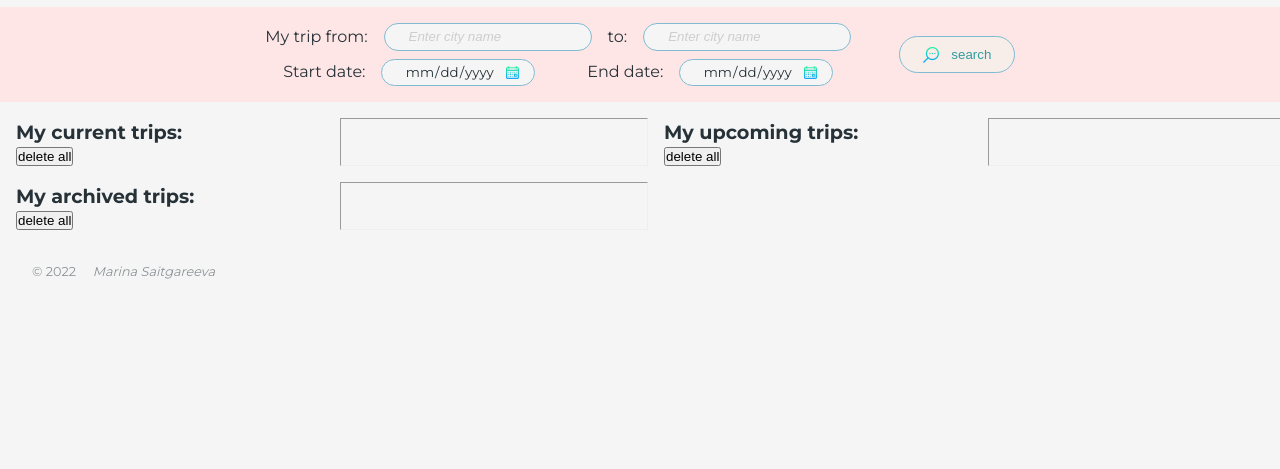
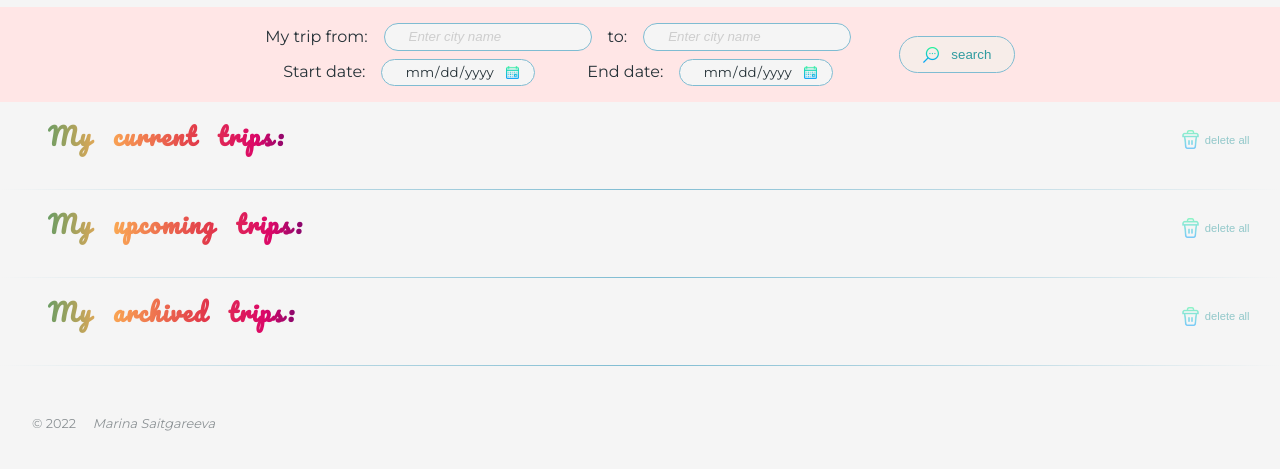
Before and after one commit to MarinaSaitgareeva/Udacity-Travel-App, a website built with webpack: page src/client/views/index.html in a window 1280 px wide. Shown: the part 151-620 px from the top of the page. Built offline with nearby package versions, Linux system fonts and the light colour scheme.

Commit message:
style containers for saved trips based on status

```diff
--- a/src/client/styles/saved-trips.scss
+++ b/src/client/styles/saved-trips.scss
@@ -1,6 +1,87 @@
 @use 'variables';
 
 #saved-trips {
+  padding: 1rem;
+
+  .separate-line {
+    border: 0;
+    height: 1px;
+    background-image: linear-gradient(to right, $white-smoke, #7FBCD2, $white-smoke);
+
+    margin: 1rem -1rem;
+  }
+
+  #current,
+  #upcoming,
+  #archived {
+    display: grid;
+    grid-template-columns: repeat(2, 1fr);
+    gap: 0.7rem;
+
+    .title {
+      font-family: $title-font-family;
+      letter-spacing: 0.1rem;
+      word-spacing: 0.8rem;
+      // % - to spread colors in linear-gradient.
+      background: linear-gradient(to right, #23966c 0%, #faaa54 30%, #e23b4a 60%, #db0768 80%, #360670 100%);
+      // The background is painted within (clipped to) the foreground text.
+      -webkit-background-clip: text;
+      // Specifies the fill color of characters of text. The text will to be transparent to see linear-gradient background.
+      -webkit-text-fill-color: transparent;
+      // Display: inline-block -> Text linear-gradient should be set on only the text, not its background.
+      display: inline-block;
+      width: fit-content;
+
+      padding: 0 2rem 0.5rem;
+    }
+
+    .delete-btn {
+      width: fit-content;
+      justify-self: end;
+      display: flex;
+      justify-content: space-between;
+      align-items: center;
+      gap: 0.3rem;
+
+      background-color: transparent;
+      border: none;
+      border-radius: $btn-border-radius;
+
+      opacity: 0.5;
+
+      font-size: 0.7rem;
+      color: $btn-text;
+
+      padding: $btn-padding-xsmall;
+
+      margin-right: 0.5rem;
+
+      cursor: pointer;
+      transition: 0.3s all ease-in-out;
+
+      &:hover {
+          opacity: 1;
+
+          color: $btn-text-hover;
+
+          transform: scale(1.02);
+      }
+
+      .delete-btn-img {
+        height: 1.2rem;
+        width: 1.2rem;
+
+        background-image: url(/src/client/assets/bin.png);
+        background-size: 100% 100%;
+      }
+    }
+  }
+
+  #current-container,
+  #upcoming-container,
+  #archive-container {
+    grid-column: span 2;
+
     width: 100%;
     display: grid;
     grid-template-columns: repeat(4, 1fr);
@@ -10,8 +91,6 @@
     height: fit-content;
 
     font-size: 0.8rem;
-
-  margin: 1rem;
 
     .saved-trip-container {
       display: flex;
@@ -274,6 +353,10 @@
       .saved-photo-and-info {
         margin-bottom: -0.7rem;
 
+        .saved-destination-photo{
+          height: 13rem;
+        }
+
         .saved-add-info-btn {
           gap: 0.1rem;
           font-size: 0.6rem;
@@ -309,5 +392,29 @@
 
     @media only screen and (max-width: 400px) {
       grid-template-columns: repeat(1, 1fr);
+
+      .saved-trip-container {
+        flex-direction: row;
+
+        .saved-photo-and-info {
+          flex-basis: 60%;
+        }
+
+        .saved-route,
+        .saved-dates {
+          display: flex;
+          flex-direction: column;
+        }
+
+        .saved-trip-btns {
+          flex-direction: column;
+
+          .saved-remove-btn {
+            align-self: flex-end;
+            margin-top: 2rem;
           }
         }
+      }
+    }
+  }
+}
```
Lines whose indentation alone changed are shown as unchanged.
